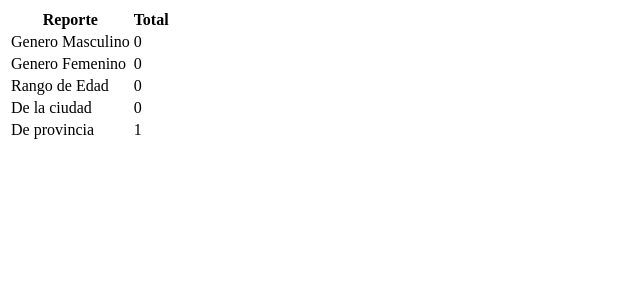
After one commit to AgustinSanchez29/PHPoll, a PHP site: page /reports.php in a window 1280 px wide. The commit adds this page. Shown: the top 300 px of the page, without its empty margins (0-640 px from the left). Run offline with PHP 8.4, Linux system fonts and the light colour scheme; tables that the repository leaves empty hold one stand-in row (values such as "Sample post").

Commit message:
con reportes

```diff
--- a/funciones.php
+++ b/funciones.php
@@ -1,21 +1,147 @@
 <?php
-include("conexion.php");
+
+$servername = "localhost";
+$username = "root";
+$password = "";
+$dbname = "encuestas";
+
+ $con= mysqli_connect(  $servername,$username, $password,$dbname );
 
 
-
-
+function entrar(){
     $sexo=$_POST["sexo"];
     $edad=$_POST["edad"];
     $salario=$_POST["salario"];
     $provincia=$_POST["provincia"];
 
     $query="INSERT INTO encuesta(sexo,provincia,salario,edad) VALUES('$sexo','$provincia','$salario','$edad')";
-    $res=mysqli_query($con,$query);
+    $res= mysqli_query ($GLOBALS["con"] ,$query);
     if(!$res)
     {
         die("ERROR-->query failAl introducir la pregunta");
     }
-    header("location:preguntas.php")
+    header("location:preguntas.php");
+}
+
+
+
+
+
+      function generoMasculino(){
+
+        $query = "SELECT count(*) as total FROM encuesta  WHERE sexo = 'm' ";
+        $res = mysqli_query($GLOBALS["con"] ,$query);
+
+          if (mysqli_num_rows($res) > 0) {
+            // output data of each row
+            while($row = mysqli_fetch_assoc($res)) {
+              if ( isset($row["total"]) ) {
+
+                echo $row['total'];
+              }
+              else {
+
+                echo  0;
+              }
+
+            }
+        }
+
+
+      }
+
+
+      function generoFemenino(){
+
+        $query = "SELECT count(*) as total FROM encuesta  WHERE sexo = 'f' ";
+        $res = mysqli_query($GLOBALS["con"] ,$query);
+
+          if (mysqli_num_rows($res) > 0) {
+            // output data of each row
+            while($row = mysqli_fetch_assoc($res)) {
+              if ( isset($row["total"]) ) {
+                echo  $row['total'];
+              }
+              else {
+                echo  0;
+              }
+
+
+            }
+        }
+
+
+      }
+
+
+
+
+
+
+  function rangoEdad(){
+    $query = "SELECT COUNT(*) as total FROM encuesta  WHERE edad BETWEEN 20 AND 30;";
+    $res = mysqli_query($GLOBALS["con"] ,$query);
+
+      if (mysqli_num_rows($res) > 0) {
+        // output data of each row
+        while($row = mysqli_fetch_assoc($res)) {
+          if ( isset($row["total"]) ) {
+            echo  $row['total'];
+          }
+          else {
+          echo  0;
+          }
+
+        }
+    }
+
+
+
+  }
+
+
+  function capital(){
+    $query = "SELECT COUNT(*) as total FROM encuesta WHERE LOWER(provincia) LIKE '%pan%'";
+    $res = mysqli_query($GLOBALS["con"] ,$query);
+
+      if (mysqli_num_rows($res) > 0) {
+        // output data of each row
+        while($row = mysqli_fetch_assoc($res)) {
+          if ( isset($row["total"]) ) {
+            echo  $row['total'];
+          }
+          else {
+          echo  0;
+          }
+
+        }
+    }
+
+
+
+  }
+
+
+  function provincia(){
+    $query = "SELECT COUNT(*) as total FROM encuesta WHERE LOWER(provincia) NOT LIKE '%pan%'";
+    $res = mysqli_query($GLOBALS["con"] ,$query);
+
+      if (mysqli_num_rows($res) > 0) {
+        // output data of each row
+        while($row = mysqli_fetch_assoc($res)) {
+          if ( isset($row["total"]) ) {
+            echo  $row['total'];
+          }
+          else {
+          echo  0;
+          }
+
+        }
+    }
+
+
+
+  }
 
 
 
--- /dev/null
+++ b/reports.php
@@ -0,0 +1,39 @@
+<?php
+include("funciones.php");
+
+
+//  $reporteF = generoFemenino();
+//  $rangoEdad = rangoEdad();
+
+
+ ?>
+
+ <table>
+  <tr>
+    <th>Reporte</th>
+    <th>Total</th>
+  </tr>
+  <tr>
+    <td>Genero Masculino</td>
+    <td><?php  generoMasculino(); ?></td>
+  </tr>
+  <tr>
+    <td>Genero Femenino</td>
+    <td><?php  generoFemenino(); ?></td>
+  </tr>
+
+  <tr>
+    <td>Rango de Edad </td>
+    <td><?php  rangoEdad(); ?></td>
+  </tr>
+
+  <tr>
+    <td>De la ciudad </td>
+    <td><?php  capital(); ?></td>
+  </tr>
+
+  <tr>
+    <td>De provincia </td>
+    <td><?php  provincia(); ?></td>
+  </tr>
+</table>
```
Also changed, not shown: includes/footer.php (+6 -1 lines), index.php (+10 -3 lines).
